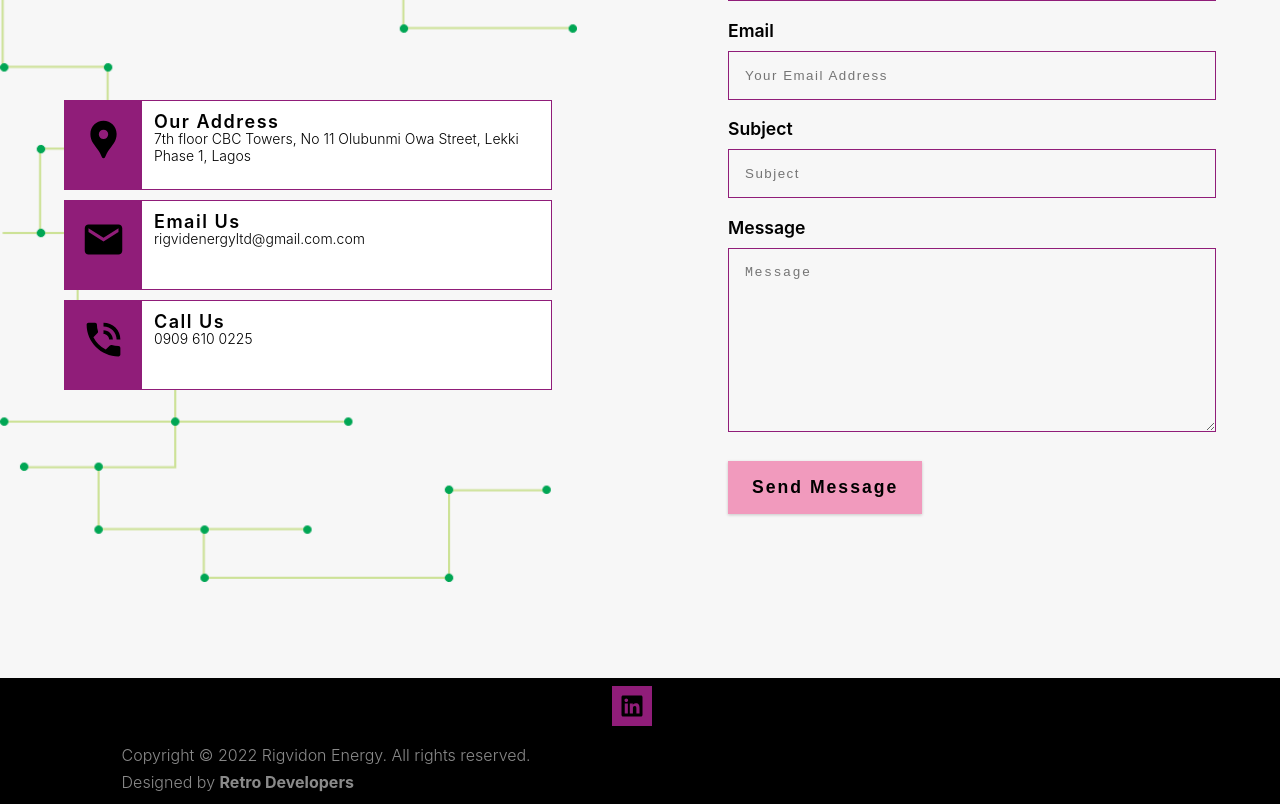
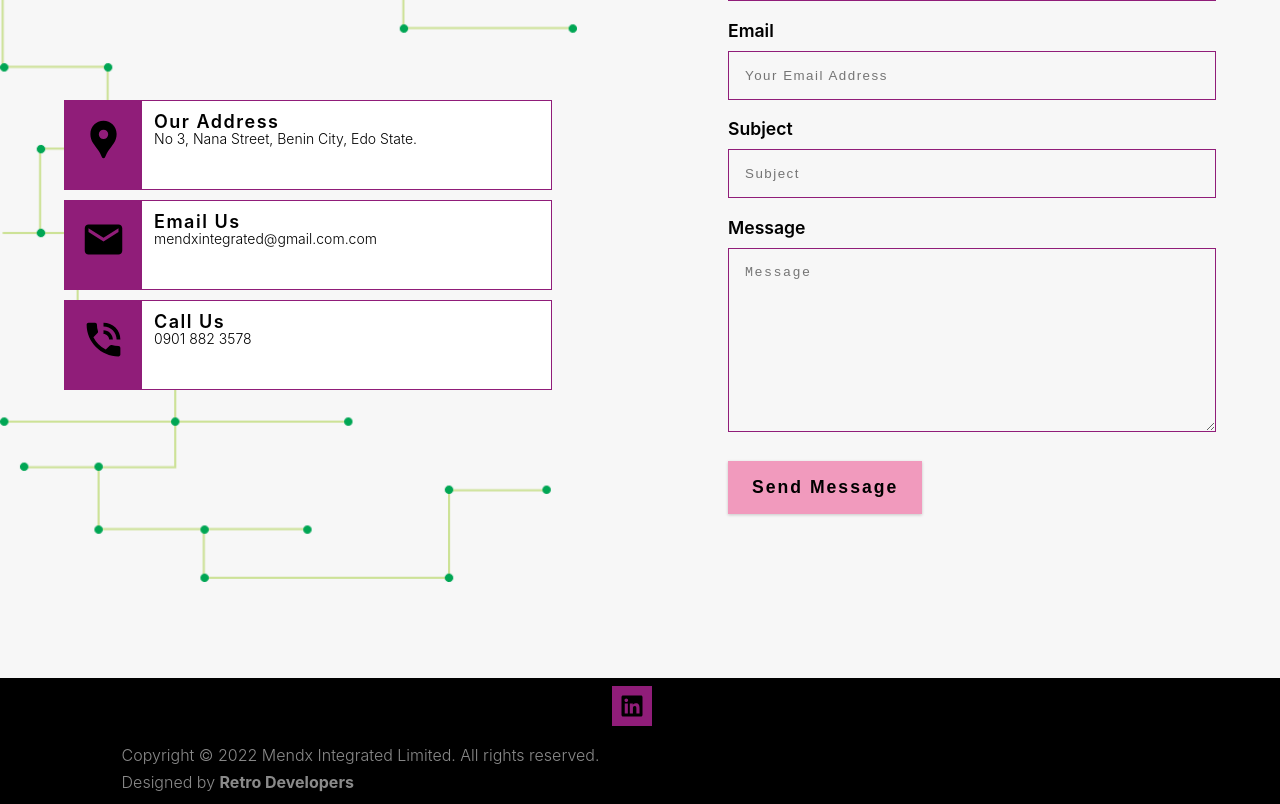
Before and after one commit to GZMaster/mendx, a React (Create React App) app: page / in a window 1280 px wide. Shown: the part 2540-3344 px from the top of the page. Built offline with nearby package versions, Linux system fonts and the light colour scheme.

Commit message:
contact and footer

```diff
--- a/src/components/footer/Footer.jsx
+++ b/src/components/footer/Footer.jsx
@@ -5,14 +5,14 @@ const Footer = () => {
   return (
     <footer className="Footer">
       <div className="F_text">
-        <p>Copyright © 2022 Rigvidon Energy. All rights reserved.</p>
+        <p>Copyright © 2022 Mendx Integrated Limited. All rights reserved.</p>
         <p>
           Designed by <span className="F_Team">Retro Developers</span>
         </p>
       </div>
       <div className="F_Socials">
         <a
-          href="https://www.linkedin.com/company/rigvidon-energy/about/"
+          href="https://www.linkedin.com/company/"
           className="F_item"
           target={"_blank"}
           rel="noreferrer"
--- a/src/pages/contact/Contact.jsx
+++ b/src/pages/contact/Contact.jsx
@@ -8,7 +8,7 @@ import SuccessfulNotification from "../../components/notification/SuccessfulNoti
 const Contact = () => {
   const [toSend, setToSend] = useState({
     from_name: "",
-    to_name: "Rigvidon",
+    to_name: "Mendx Integrated",
     message: "",
     reply_to: "retrodevstechnology@gmail.com",
     from_email: "",
@@ -93,8 +93,7 @@ const Contact = () => {
                   <span>Our Address</span>
                 </h3>
                 <h3 className="C_item-text">
-                  7th floor CBC Towers, No 11 Olubunmi Owa Street, Lekki Phase
-                  1, Lagos
+                  No 3, Nana Street, Benin City, Edo State.
                 </h3>
               </div>
             </div>
@@ -106,7 +105,7 @@ const Contact = () => {
                 <h3 className="C_item_title">
                   <span> Email Us</span>
                 </h3>
-                <h3 className="C_item-text">rigvidenergyltd@gmail.com.com</h3>
+                <h3 className="C_item-text">mendxintegrated@gmail.com.com</h3>
               </div>
             </div>
             <div className="C_item">
@@ -117,7 +116,7 @@ const Contact = () => {
                 <h3 className="C_item_title">
                   <span>Call Us</span>
                 </h3>
-                <h3 className="C_item-text">0909 610 0225</h3>
+                <h3 className="C_item-text">0901 882 3578</h3>
               </div>
             </div>
           </div>
```
